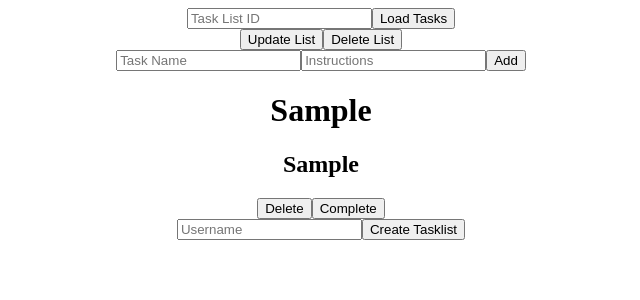
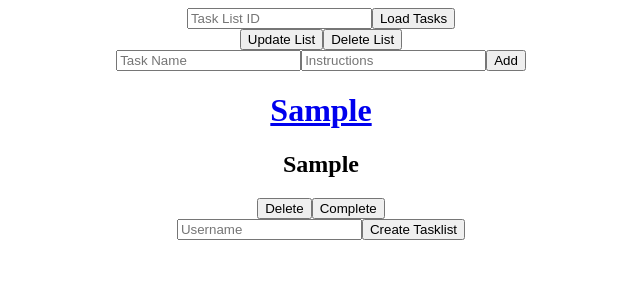
Before and after one commit to kv2461/task-master-mern, a React (Create React App) app in the folder client/: page / in a window 1280 px wide. Both pictures are taken after typing "Sample", "Sample" into the empty fields and a click on the button "Add". Shown: the top 300 px of the page, without its empty margins (319-959 px from the left). Built offline with nearby package versions, Linux system fonts and the light colour scheme.

Commit message:
added google search feature for tasknames

```diff
--- a/client/src/Components/TaskList.js
+++ b/client/src/Components/TaskList.js
@@ -6,7 +6,7 @@ export default function TaskList({task,handleDelete,handleComplete}) {
             <h1
                 style={task.taskCompleted?{textDecoration:'line-through'}:null}
             >
-                {task.taskName}
+                <a href={`http://www.google.com/search?q=${task.taskName}`} target='_blank'>{task.taskName}</a>
             </h1>
             <h2
                 style={task.taskCompleted?{textDecoration:'line-through'}:null}
```
